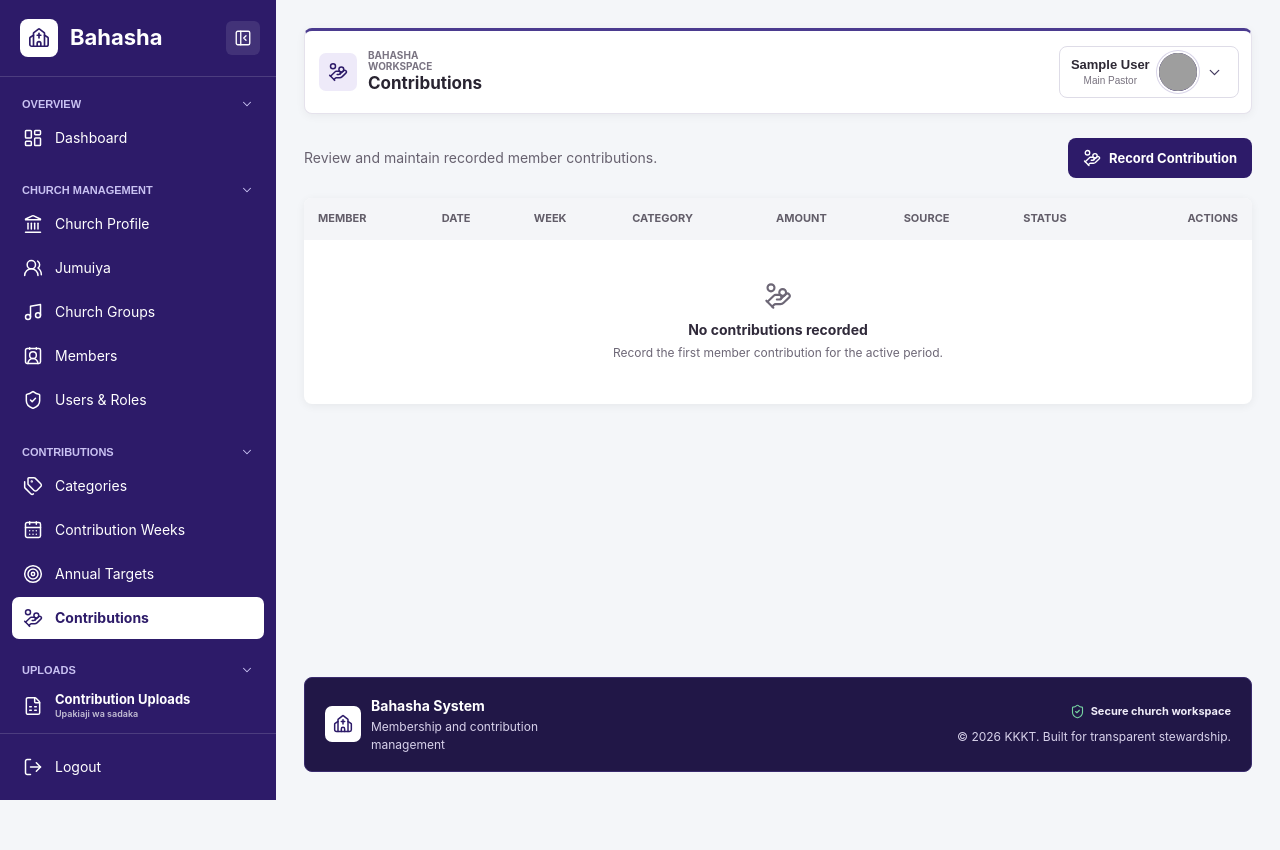
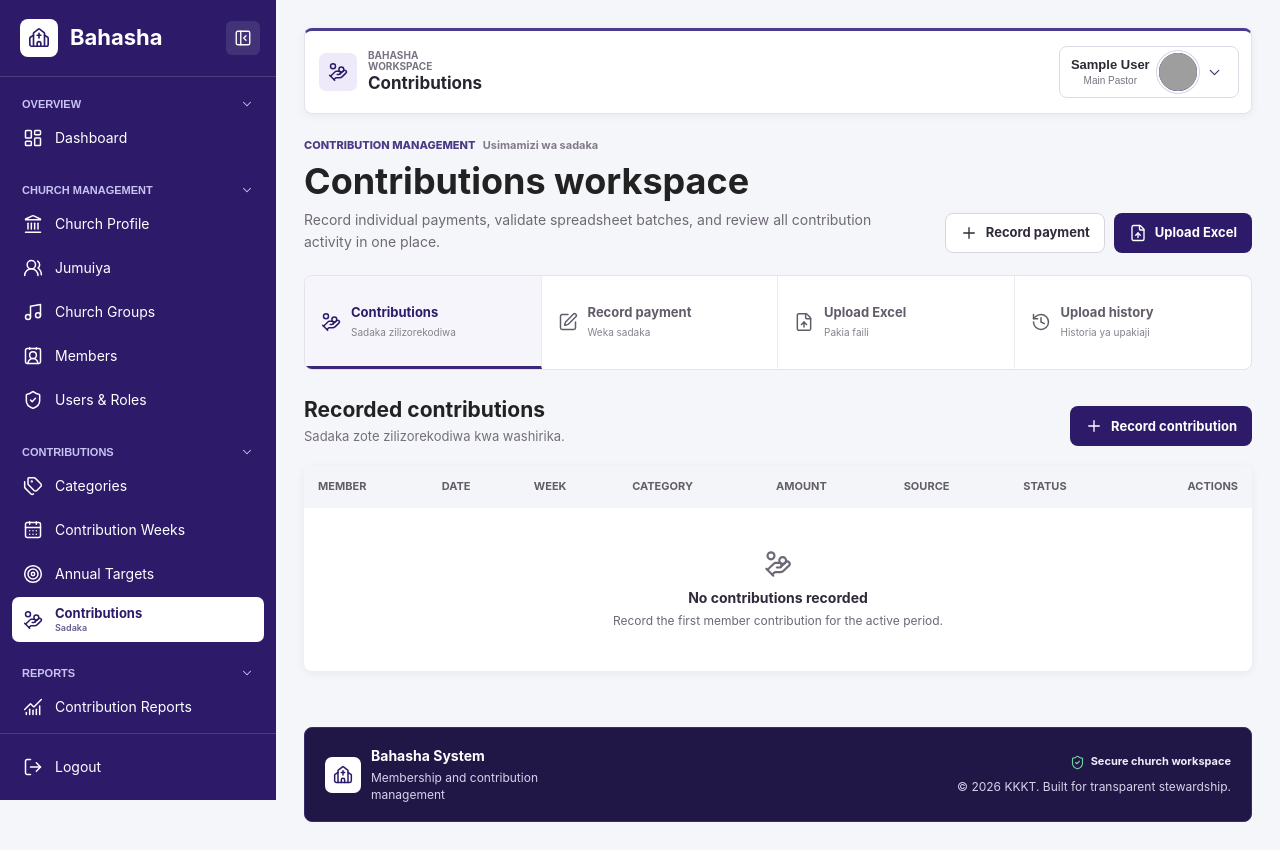
Before and after one commit to Oswaldgerald/bahasha-web, a Django app: page /web/contributions/ in a window 1280 px wide. Before the commit the page ends 800 px from the top, so only its background shows below. Run offline with Django 5.2, Linux system fonts and the light colour scheme; a user stored in the database is signed in; tables that the repository leaves empty hold one stand-in row (values such as "Sample post"); parts of the project's set-up code (start-up, migrations or seed data) failed here and were passed over; grey boxes are pictures that could not be loaded.

Commit message:
Unify contribution management workspace

```diff
--- a/contributions/views.py
+++ b/contributions/views.py
@@ -2,29 +2,120 @@
 
 from django.contrib import messages
 from django.contrib.auth.decorators import login_required
+from django.db.models import Count, Sum
 from django.shortcuts import get_object_or_404, redirect
 from django.shortcuts import render
+from django.urls import reverse
 
 from contributions.models import Contribution
 from contributions.services import contribution_target_key, save_contribution
-from web.forms import ContributionForm
+from excel_uploads.models import ExcelUpload
+from excel_uploads.services import create_excel_upload
+from web.forms import ContributionForm, ExcelUploadForm
 from web.pagination import paginate_queryset
+
+
+WORKSPACE_TABS = {"records", "manual", "upload", "uploads"}
+
+
+def _scope_to_user_church(queryset, user):
+    if user.is_superuser or not user.church_id:
+        return queryset
+    return queryset.filter(church_id=user.church_id)
+
+
+def _save_manual_contribution(form, user):
+    contribution = form.save(commit=False)
+    if not contribution.reference_number:
+        contribution.reference_number = f"MANUAL-{uuid.uuid4().hex[:10].upper()}"
+    contribution.source = "MANUAL_ENTRY"
+    contribution.posted_by = user
+    save_contribution(contribution)
 
 
 @login_required(login_url="login")
 def contribution_list(request):
-    contributions = Contribution.objects.select_related(
-        "church",
-        "member",
-        "member__user",
-        "financial_year",
-        "contribution_week",
-        "category",
-        "posted_by",
-    ).order_by("-contribution_date", "-created_at")
-    contributions = paginate_queryset(request, contributions)
+    requested_tab = request.POST.get("entry_mode") or request.GET.get("tab", "records")
+    active_tab = requested_tab if requested_tab in WORKSPACE_TABS else "records"
 
-    return render(request, "contributions/list.html", {"contributions": contributions})
+    contribution_form = ContributionForm(request_user=request.user)
+    upload_form = ExcelUploadForm(request_user=request.user)
+
+    if request.method == "POST" and active_tab == "manual":
+        contribution_form = ContributionForm(
+            request.POST,
+            request_user=request.user,
+        )
+        if contribution_form.is_valid():
+            _save_manual_contribution(contribution_form, request.user)
+            messages.success(request, "Contribution recorded successfully.")
+            return redirect(f"{reverse('web_contributions')}?tab=records")
+
+    if request.method == "POST" and active_tab == "upload":
+        upload_form = ExcelUploadForm(
+            request.POST,
+            request.FILES,
+            request_user=request.user,
+        )
+        if upload_form.is_valid():
+            upload = create_excel_upload(upload_form, request.user)
+            messages.success(
+                request,
+                "Contribution file uploaded and validated successfully.",
+            )
+            return redirect("web_excel_upload_detail", upload_id=upload.id)
+
+    contributions = _scope_to_user_church(
+        Contribution.objects.select_related(
+            "church",
+            "member",
+            "member__user",
+            "financial_year",
+            "contribution_week",
+            "category",
+            "posted_by",
+        ).order_by("-contribution_date", "-created_at"),
+        request.user,
+    )
+    contributions = paginate_queryset(
+        request,
+        contributions,
+        page_parameter="contribution_page",
+    )
+
+    uploads = _scope_to_user_church(
+        ExcelUpload.objects.select_related(
+            "church",
+            "financial_year",
+            "contribution_week",
+            "selected_category",
+            "uploaded_by",
+            "approved_by",
+        ).order_by("-uploaded_at"),
+        request.user,
+    )
+    upload_summary = uploads.aggregate(
+        total=Count("id"),
+        amount=Sum("total_amount", default=0),
+    )
+    uploads = paginate_queryset(
+        request,
+        uploads,
+        page_parameter="upload_page",
+    )
+
+    return render(
+        request,
+        "contributions/list.html",
+        {
+            "active_tab": active_tab,
+            "contribution_form": contribution_form,
+            "contributions": contributions,
+            "upload_form": upload_form,
+            "uploads": uploads,
+            "upload_summary": upload_summary,
+        },
+    )
 
 
 @login_required(login_url="login")
@@ -33,16 +124,7 @@
         form = ContributionForm(request.POST, request_user=request.user)
 
         if form.is_valid():
-            contribution = form.save(commit=False)
-
-            if not contribution.reference_number:
-                contribution.reference_number = (
-                    f"MANUAL-{uuid.uuid4().hex[:10].upper()}"
-                )
-
-            contribution.source = "MANUAL_ENTRY"
-            contribution.posted_by = request.user
-            save_contribution(contribution)
+            _save_manual_contribution(form, request.user)
 
             messages.success(request, "Contribution recorded successfully.")
             return redirect("web_contributions")
--- /dev/null
+++ b/static/css/contributions-workspace.css
@@ -0,0 +1,113 @@
+.contribution-workspace {
+    margin: 0 auto;
+    max-width: 1480px;
+}
+
+.workspace-intro {
+    align-items: flex-end;
+    display: flex;
+    gap: 28px;
+    justify-content: space-between;
+    margin-bottom: 22px;
+}
+
+.workspace-intro h1,
+.workspace-intro p,
+.workspace-panel-heading h2,
+.workspace-panel-heading p { margin: 0; }
+
+.workspace-eyebrow {
+    color: #4d3a86;
+    font-size: 11px;
+    font-weight: 800;
+    text-transform: uppercase;
+}
+
+.workspace-eyebrow span {
+    color: #817a89;
+    font-weight: 650;
+    margin-left: 5px;
+    text-transform: none;
+}
+
+.workspace-intro h1 {
+    font-size: clamp(26px, 3vw, 36px);
+    letter-spacing: 0;
+    margin-top: 6px;
+}
+
+.workspace-intro > div:first-child > p:last-child {
+    color: #6f6975;
+    font-size: 14px;
+    line-height: 1.55;
+    margin-top: 6px;
+    max-width: 720px;
+}
+
+.workspace-quick-actions {
+    display: flex;
+    flex: 0 0 auto;
+    gap: 9px;
+}
+
+.workspace-tabs {
+    background: #fff;
+    border: 1px solid #e5e2eb;
+    border-radius: 8px;
+    display: grid;
+    grid-template-columns: repeat(4, minmax(0, 1fr));
+    margin-bottom: 26px;
+    overflow: hidden;
+}
+
+.workspace-tabs a {
+    align-items: center;
+    border-bottom: 3px solid transparent;
+    border-right: 1px solid #ece9f0;
+    color: #625c69;
+    display: flex;
+    gap: 10px;
+    min-height: 68px;
+    padding: 12px 16px 10px;
+    text-decoration: none;
+    transition: background-color 150ms ease, border-color 150ms ease, color 150ms ease;
+}
+
+.workspace-tabs a:last-child { border-right: 0; }
+.workspace-tabs a:hover { background: #faf9fc; color: #2d1b69; }
+.workspace-tabs a.is-active { background: #f7f5fc; border-bottom-color: #3b267a; color: #2d1b69; }
+.workspace-tabs svg { flex: 0 0 20px; height: 20px; width: 20px; }
+.workspace-tabs strong,
+.workspace-tabs small { display: block; }
+.workspace-tabs strong { font-size: 13px; }
+.workspace-tabs small { color: #87808d; font-size: 10px; margin-top: 3px; }
+
+.workspace-panel-heading {
+    align-items: flex-end;
+    display: flex;
+    gap: 20px;
+    justify-content: space-between;
+    margin-bottom: 15px;
+}
+
+.workspace-panel-heading h2 { font-size: 21px; }
+.workspace-panel-heading p { color: #756f7c; font-size: 13px; margin-top: 4px; }
+.contribution-entry-card { margin: 0 auto; max-width: 1080px; }
+
+@media (max-width: 860px) {
+    .workspace-intro { align-items: flex-start; flex-direction: column; }
+    .workspace-tabs { grid-template-columns: repeat(2, minmax(0, 1fr)); }
+    .workspace-tabs a:nth-child(2) { border-right: 0; }
+    .workspace-tabs a:nth-child(-n + 2) { border-bottom-color: #ece9f0; }
+    .workspace-tabs a.is-active { border-bottom-color: #3b267a; }
+}
+
+@media (max-width: 560px) {
+    .workspace-quick-actions,
+    .workspace-panel-heading { align-items: stretch; flex-direction: column; }
+    .workspace-quick-actions .btn-primary,
+    .workspace-quick-actions .btn-secondary,
+    .workspace-panel-heading .btn-primary { width: 100%; }
+    .workspace-tabs a { min-height: 64px; padding: 10px; }
+    .workspace-tabs strong { font-size: 12px; }
+}
--- /dev/null
+++ b/templates/contributions/_records.html
@@ -0,0 +1,29 @@
+{% load pagination_tags %}
+<div class="workspace-panel-heading">
+    <div><h2>Recorded contributions</h2><p>Sadaka zote zilizorekodiwa kwa washirika.</p></div>
+    <a href="?tab=manual" class="btn-primary"><i data-lucide="plus" aria-hidden="true"></i>Record contribution</a>
+</div>
+<section class="card list-table-card" aria-label="Recorded contributions">
+    <div class="table-scroll">
+        <table class="data-table list-table is-wider responsive-table{% if not contributions %} is-empty{% endif %}">
+            <thead><tr><th>Member</th><th>Date</th><th>Week</th><th>Category</th><th>Amount</th><th>Source</th><th>Status</th><th class="table-actions-heading">Actions</th></tr></thead>
+            <tbody>
+                {% for contribution in contributions %}
+                <tr>
+                    <td data-label="Member" class="table-primary"><strong>{{ contribution.member.user.full_name }}</strong><small>{{ contribution.bahasha_number }}</small></td>
+                    <td data-label="Date">{{ contribution.contribution_date|date:"d M Y" }}</td>
+                    <td data-label="Week">Week {{ contribution.contribution_week.week_number }}</td>
+                    <td data-label="Category">{{ contribution.category.name }}</td>
+                    <td data-label="Amount"><strong>{{ contribution.amount|floatformat:2 }}</strong></td>
+                    <td data-label="Source">{{ contribution.get_source_display }}</td>
+                    <td data-label="Status"><span class="status-badge {% if contribution.status == 'POSTED' %}is-success{% elif contribution.status == 'REVERSED' %}is-danger{% else %}is-info{% endif %}">{{ contribution.get_status_display }}</span></td>
+                    <td data-label="Actions"><div class="table-actions"><a href="{% url 'web_contribution_edit' contribution.id %}" class="icon-action" title="Edit contribution" aria-label="Edit contribution for {{ contribution.member.user.full_name }}"><i data-lucide="square-pen" aria-hidden="true"></i></a></div></td>
+                </tr>
+                {% empty %}
+                <tr><td colspan="8" class="table-empty"><i data-lucide="hand-coins" aria-hidden="true"></i><strong>No contributions recorded</strong><span>Record the first member contribution for the active period.</span></td></tr>
+                {% endfor %}
+            </tbody>
+        </table>
+    </div>
+    {% render_pagination contributions "contribution_page" %}
+</section>
--- a/templates/contributions/list.html
+++ b/templates/contributions/list.html
@@ -1,34 +1,44 @@
 {% extends "base.html" %}
-{% load pagination_tags %}
+{% load static %}
+
+{% block extra_css %}
+<link rel="stylesheet" href="{% static 'css/contribution-uploads.css' %}">
+<link rel="stylesheet" href="{% static 'css/contributions-workspace.css' %}">
+{% endblock %}
+
+{% block extra_js %}<script src="{% static 'js/contribution-uploads.js' %}" defer></script>{% endblock %}
 
 {% block content %}
-<div class="list-toolbar">
-    <p>Review and maintain recorded member contributions.</p>
-    <a href="{% url 'web_contribution_create' %}" class="btn-primary"><i data-lucide="hand-coins" aria-hidden="true"></i><span>Record Contribution</span></a>
-</div>
+<section class="contribution-workspace" aria-labelledby="contribution-workspace-title">
+    <header class="workspace-intro">
+        <div>
+            <p class="workspace-eyebrow">Contribution management <span>Usimamizi wa sadaka</span></p>
+            <h1 id="contribution-workspace-title">Contributions workspace</h1>
+            <p>Record individual payments, validate spreadsheet batches, and review all contribution activity in one place.</p>
+        </div>
+        <div class="workspace-quick-actions" aria-label="Contribution shortcuts">
+            <a href="?tab=manual" class="btn-secondary"><i data-lucide="plus" aria-hidden="true"></i>Record payment</a>
+            <a href="?tab=upload" class="btn-primary"><i data-lucide="file-up" aria-hidden="true"></i>Upload Excel</a>
+        </div>
+    </header>
 
-<section class="card list-table-card" aria-label="Recorded contributions">
-    <div class="table-scroll">
-        <table class="data-table list-table is-wider responsive-table{% if not contributions %} is-empty{% endif %}">
-            <thead><tr><th>Member</th><th>Date</th><th>Week</th><th>Category</th><th>Amount</th><th>Source</th><th>Status</th><th class="table-actions-heading">Actions</th></tr></thead>
-            <tbody>
-                {% for contribution in contributions %}
-                <tr>
-                    <td data-label="Member" class="table-primary"><strong>{{ contribution.member.user.full_name }}</strong><small>{{ contribution.bahasha_number }}</small></td>
-                    <td data-label="Date">{{ contribution.contribution_date }}</td>
-                    <td data-label="Week">Week {{ contribution.contribution_week.week_number }}</td>
-                    <td data-label="Category">{{ contribution.category.name }}</td>
-                    <td data-label="Amount"><strong>{{ contribution.amount }}</strong></td>
-                    <td data-label="Source">{{ contribution.source }}</td>
-                    <td data-label="Status"><span class="status-badge {% if contribution.status == 'POSTED' %}is-success{% elif contribution.status == 'FAILED' %}is-danger{% else %}is-info{% endif %}">{{ contribution.status }}</span></td>
-                    <td data-label="Actions"><div class="table-actions"><a href="{% url 'web_contribution_edit' contribution.id %}" class="icon-action" title="Edit contribution" aria-label="Edit contribution for {{ contribution.member.user.full_name }}"><i data-lucide="square-pen" aria-hidden="true"></i></a></div></td>
-                </tr>
-                {% empty %}
-                <tr><td colspan="8" class="table-empty"><i data-lucide="hand-coins" aria-hidden="true"></i><strong>No contributions recorded</strong><span>Record the first member contribution for the active period.</span></td></tr>
-                {% endfor %}
-            </tbody>
-        </table>
+    <nav class="workspace-tabs" aria-label="Contribution workspace views">
+        <a href="?tab=records"{% if active_tab == 'records' %} class="is-active" aria-current="page"{% endif %}><i data-lucide="hand-coins" aria-hidden="true"></i><span><strong>Contributions</strong><small>Sadaka zilizorekodiwa</small></span></a>
+        <a href="?tab=manual"{% if active_tab == 'manual' %} class="is-active" aria-current="page"{% endif %}><i data-lucide="square-pen" aria-hidden="true"></i><span><strong>Record payment</strong><small>Weka sadaka</small></span></a>
+        <a href="?tab=upload"{% if active_tab == 'upload' %} class="is-active" aria-current="page"{% endif %}><i data-lucide="file-up" aria-hidden="true"></i><span><strong>Upload Excel</strong><small>Pakia faili</small></span></a>
+        <a href="?tab=uploads"{% if active_tab == 'uploads' %} class="is-active" aria-current="page"{% endif %}><i data-lucide="history" aria-hidden="true"></i><span><strong>Upload history</strong><small>Historia ya upakiaji</small></span></a>
+    </nav>
+
+    <div class="workspace-panel">
+        {% if active_tab == "manual" %}
+            {% include "contributions/_manual_entry.html" %}
+        {% elif active_tab == "upload" %}
+            {% include "contributions/_upload_form.html" %}
+        {% elif active_tab == "uploads" %}
+            {% include "contributions/_upload_history.html" %}
+        {% else %}
+            {% include "contributions/_records.html" %}
+        {% endif %}
     </div>
-    {% render_pagination contributions %}
 </section>
 {% endblock %}
--- a/templates/partials/pagination.html
+++ b/templates/partials/pagination.html
@@ -6,7 +6,7 @@
     </p>
     <div class="pagination-controls">
         {% if page_obj.has_previous %}
-            <a href="?{% if query_string %}{{ query_string }}&amp;{% endif %}page={{ page_obj.previous_page_number }}" class="pagination-arrow" aria-label="Previous page" title="Previous page">
+            <a href="?{% if query_string %}{{ query_string }}&amp;{% endif %}{{ page_parameter }}={{ page_obj.previous_page_number }}" class="pagination-arrow" aria-label="Previous page" title="Previous page">
                 <i data-lucide="chevron-left" aria-hidden="true"></i>
             </a>
         {% else %}
@@ -19,12 +19,12 @@
             {% elif page_number == page_obj.number %}
                 <span class="pagination-page is-current" aria-current="page">{{ page_number }}</span>
             {% else %}
-                <a href="?{% if query_string %}{{ query_string }}&amp;{% endif %}page={{ page_number }}" class="pagination-page" aria-label="Page {{ page_number }}">{{ page_number }}</a>
+                <a href="?{% if query_string %}{{ query_string }}&amp;{% endif %}{{ page_parameter }}={{ page_number }}" class="pagination-page" aria-label="Page {{ page_number }}">{{ page_number }}</a>
             {% endif %}
         {% endfor %}
 
         {% if page_obj.has_next %}
-            <a href="?{% if query_string %}{{ query_string }}&amp;{% endif %}page={{ page_obj.next_page_number }}" class="pagination-arrow" aria-label="Next page" title="Next page">
+            <a href="?{% if query_string %}{{ query_string }}&amp;{% endif %}{{ page_parameter }}={{ page_obj.next_page_number }}" class="pagination-arrow" aria-label="Next page" title="Next page">
                 <i data-lucide="chevron-right" aria-hidden="true"></i>
             </a>
         {% else %}
--- a/templates/partials/sidebar.html
+++ b/templates/partials/sidebar.html
@@ -72,22 +72,9 @@
                 <i data-lucide="target" aria-hidden="true"></i>
                 <span class="nav-label">Annual Targets</span>
             </a>
-            <a href="{% url 'web_contributions' %}" data-label="Contributions"{% if request.resolver_match.url_name == 'web_contributions' %} class="active" aria-current="page"{% endif %}>
+            <a href="{% url 'web_contributions' %}" data-label="Contributions"{% if request.resolver_match.url_name == 'web_contributions' or request.resolver_match.url_name == 'web_contribution_create' or request.resolver_match.url_name == 'web_contribution_edit' or request.resolver_match.url_name == 'web_excel_uploads' or request.resolver_match.url_name == 'web_excel_upload_create' or request.resolver_match.url_name == 'web_excel_upload_detail' %} class="active" aria-current="page"{% endif %}>
                 <i data-lucide="hand-coins" aria-hidden="true"></i>
-                <span class="nav-label">Contributions</span>
-            </a>
-            </div>
-        </div>
-
-        <div class="nav-group">
-            <button type="button" class="nav-group-toggle" data-action="toggle-nav-section" aria-controls="nav-uploads" aria-expanded="true">
-                <span>Uploads</span>
-                <i data-lucide="chevron-down" aria-hidden="true"></i>
-            </button>
-            <div class="nav-group-items" id="nav-uploads">
-            <a href="{% url 'web_excel_uploads' %}" data-label="Contribution Uploads"{% if request.resolver_match.url_name == 'web_excel_uploads' or request.resolver_match.url_name == 'web_excel_upload_create' or request.resolver_match.url_name == 'web_excel_upload_detail' %} class="active" aria-current="page"{% endif %}>
-                <i data-lucide="file-spreadsheet" aria-hidden="true"></i>
-                <span class="nav-label nav-label-bilingual"><strong>Contribution Uploads</strong><small>Upakiaji wa sadaka</small></span>
+                <span class="nav-label nav-label-bilingual"><strong>Contributions</strong><small>Sadaka</small></span>
             </a>
             </div>
         </div>
--- a/web/templatetags/pagination_tags.py
+++ b/web/templatetags/pagination_tags.py
@@ -5,10 +5,10 @@
 
 
 @register.inclusion_tag("partials/pagination.html", takes_context=True)
-def render_pagination(context, page_obj):
+def render_pagination(context, page_obj, page_parameter="page"):
     request = context["request"]
     query = request.GET.copy()
-    query.pop("page", None)
+    query.pop(page_parameter, None)
     return {
         "page_obj": page_obj,
         "page_numbers": page_obj.paginator.get_elided_page_range(
@@ -17,4 +17,5 @@
             on_ends=1,
         ),
         "query_string": query.urlencode(),
+        "page_parameter": page_parameter,
     }
```
Also changed, not shown: contributions/tests.py (+53 -0 lines), excel_uploads/services.py (+10 -0 lines), excel_uploads/views.py (+2 -11 lines), templates/contributions/_manual_entry.html (added, +22 -0 lines), templates/contributions/_upload_form.html (added, +44 -0 lines), templates/contributions/_upload_history.html (added, +33 -0 lines), web/pagination.py (+7 -2 lines).
